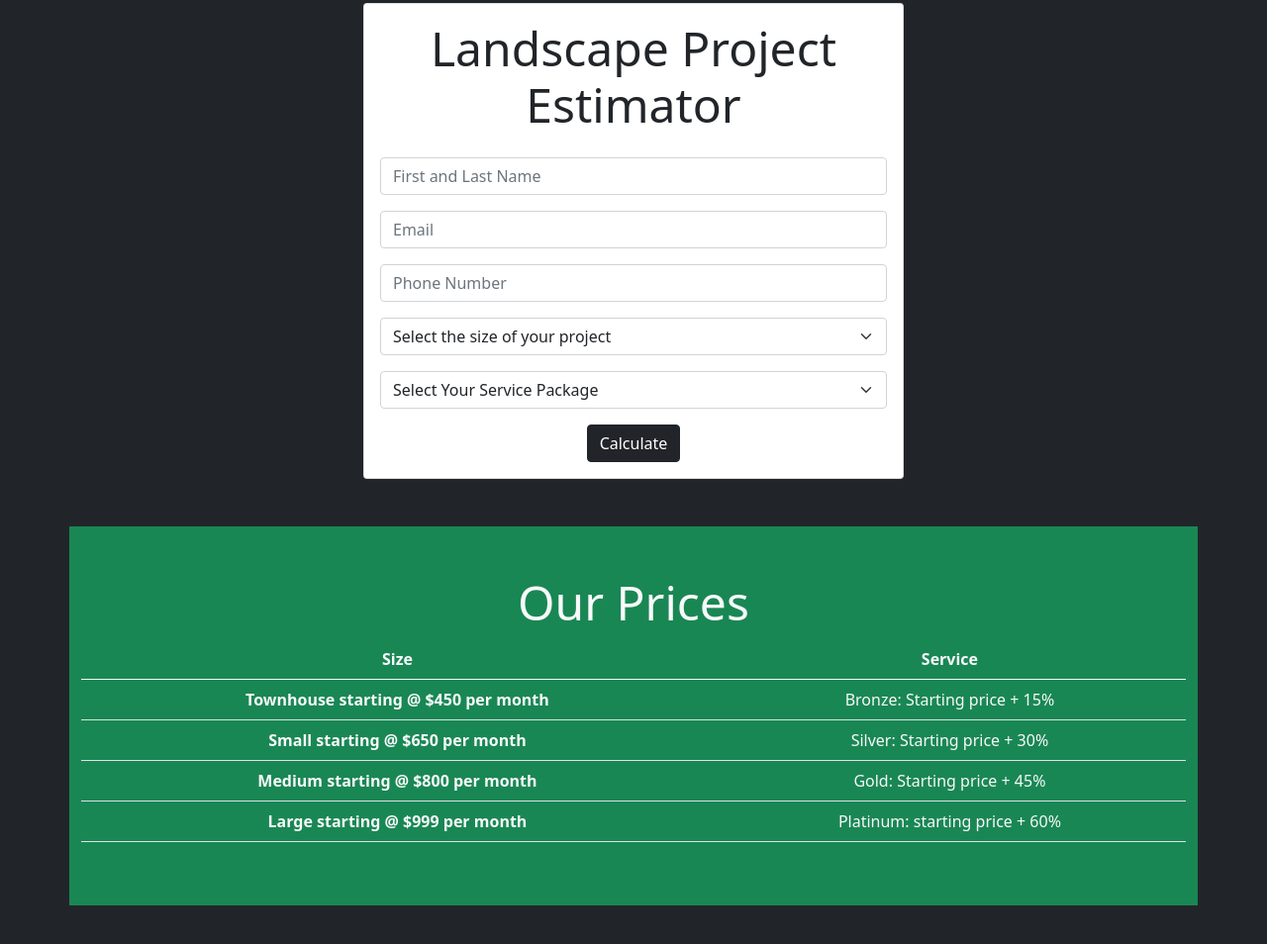
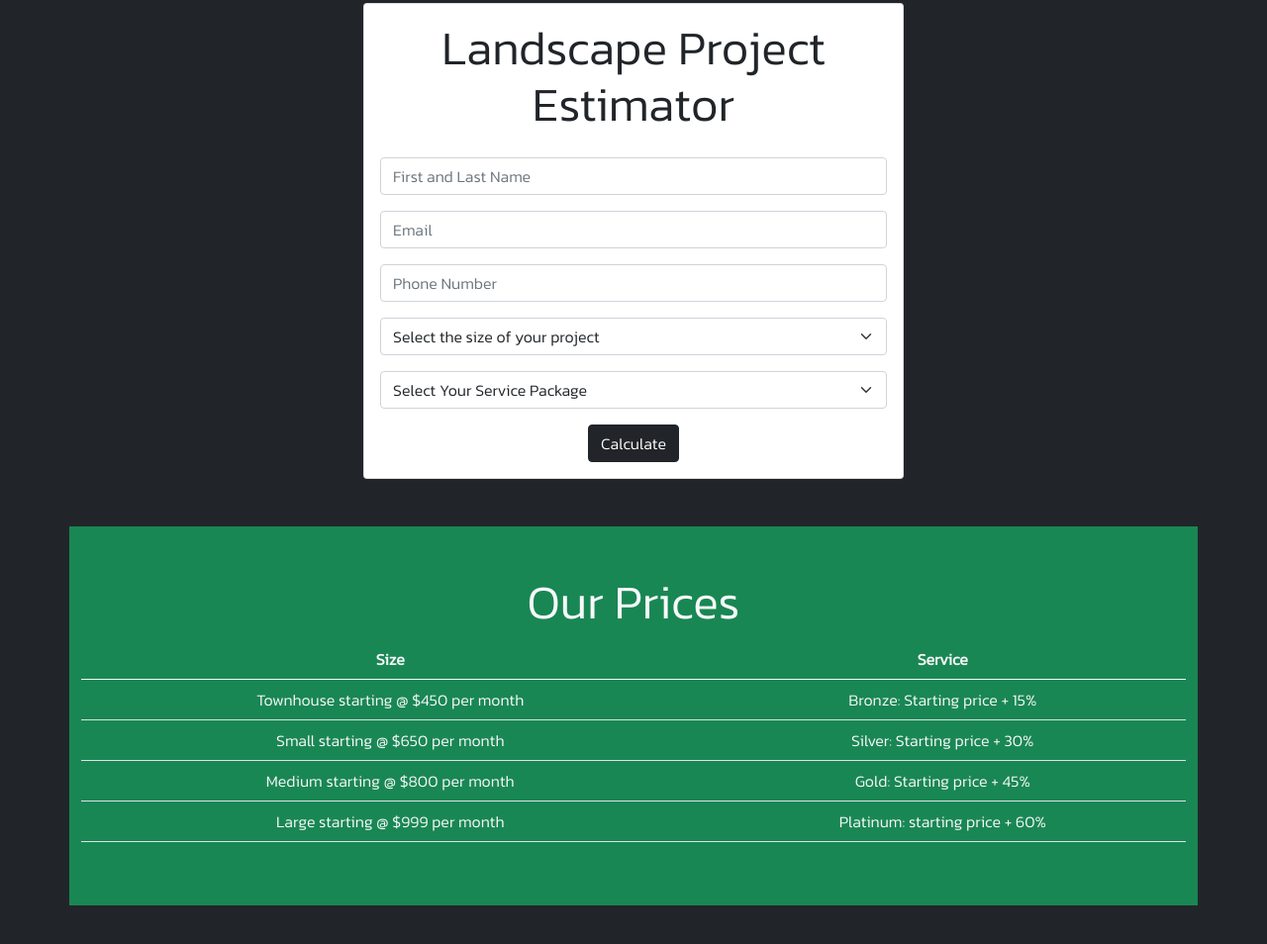
Before and after one commit to JgFoster12/Estimate-Calculator, a plain HTML site: page Landscaping-Project-Estimator/index.html in a window 1280 px wide. Shown: the part 178-1132 px from the top of the page at 99% size. Before the commit the page ends 1093 px from the top, so only its background shows below. Drawn offline with nearby package versions, Linux system fonts and the light colour scheme.

Commit message:
Add files via upload

```diff
--- a/Landscaping-Project-Estimator/index.html
+++ b/Landscaping-Project-Estimator/index.html
@@ -5,12 +5,15 @@
     <meta http-equiv="X-UA-Compatible" content="IE=edge">
     <meta name="viewport" content="width=device-width, initial-scale=1.0">
 <!-- Bootstrap CSS -->
-    <link href="https://cdn.jsdelivr.net/npm/bootstrap@5.0.2/dist/css/bootstrap.min.css" rel="stylesheet" integrity="sha384-EVSTQN3/azprG1Anm3QDgpJLIm9Nao0Yz1ztcQTwFspd3yD65VohhpuuCOmLASjC" crossorigin="anonymous">
+    <link href="css/main.min.css" rel="stylesheet">
+    <link rel="preconnect" href="https://fonts.googleapis.com">
+    <link rel="preconnect" href="https://fonts.gstatic.com" crossorigin>
+    <link href="https://fonts.googleapis.com/css2?family=Kanit:wght@300&display=swap" rel="stylesheet">
 
     <title>Landscaping Project Estimator</title>
 </head>
 <body class="bg-dark">
-    <header id="top-header" width="100%" class="bg-success">
+    <header id="top-header" width="100%" class="bg-dark text-light">
         <h1 class="display-3 text-center py-4">
             Jacob's Landscaping Company Quote Page
         </h1>
@@ -56,7 +59,7 @@
                         </div>
 
                     </form>
-                    <img src="/Landscaping-Project-Estimator/loader_gif.gif" style="display: none;" alt="" id="gif" width="100%">
+                    <img src="/Landscaping-Project-Estimator/loader_gif.gif" class="mt-0" style="display: none;" alt="" id="gif" width="100%">
                     <div id="results" style="display: none;" class="pt-4">
                         <h5>Results</h5>
                         <div class="form-group">
@@ -91,7 +94,7 @@
 
     <!-- Pricing Section -->
 
-    <div class="container mt-5 py-5 bg-success">
+    <div class="container my-5 py-5 bg-success">
         <h1 class="display-5 text-center text-light">Our Prices</h1>
         <table class="table text-light text-center">
             <thead>
@@ -103,22 +106,22 @@
             </thead>
             <tbody>
               <tr>
-                <th scope="row">Townhouse starting @ $450 per month</th>
+                <td>Townhouse starting @ $450 per month</th>
                 <td>Bronze: Starting price + 15%</td>
 
               </tr>
               <tr>
-                <th scope="row">Small starting @ $650 per month</th>
+                <td >Small starting @ $650 per month</th>
                 <td>Silver: Starting price + 30%</td>
 
               </tr>
               <tr>
-                <th scope="row">Medium starting @ $800 per month</th>
-                <td colspan="2">Gold: Starting price + 45%</td>
+                <td>Medium starting @ $800 per month</th>
+                <td>Gold: Starting price + 45%</td>
 
               </tr>
-              <th scope="row">Large starting @ $999 per month</th>
-              <td colspan="2">Platinum: starting price + 60%</td>
+              <td>Large starting @ $999 per month</th>
+              <td>Platinum: starting price + 60%</td>
 
             </tr>
             </tbody>
--- /dev/null
+++ b/Landscaping-Project-Estimator/sass/main.scss
@@ -0,0 +1,14 @@
+$font-family-base: 'Kanit', sans-serif;
+
+@import "../node_modules/bootstrap/scss/functions";
+@import "../node_modules/bootstrap/scss/variables";
+
+    $custom-theme-colors: (
+    "altlight": rgb(212, 235, 206),
+    "altdark":  black
+    );
+
+    $theme-colors: map-merge($custom-theme-colors, $theme-colors);
+
+
+@import '../node_modules/bootstrap/scss/bootstrap';
```
Also changed, not shown: Landscaping-Project-Estimator/css/main.min.css (added), 1 other file.
